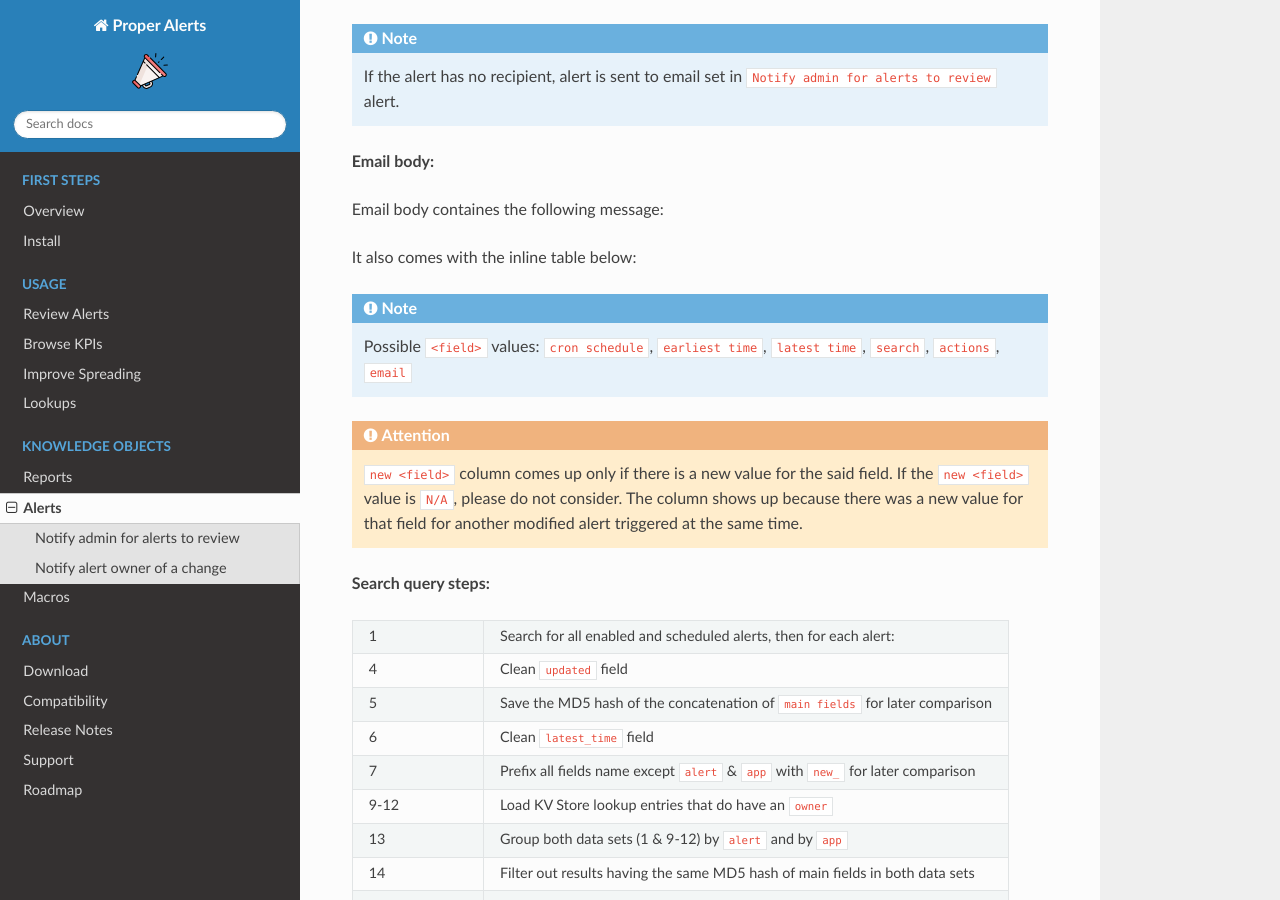
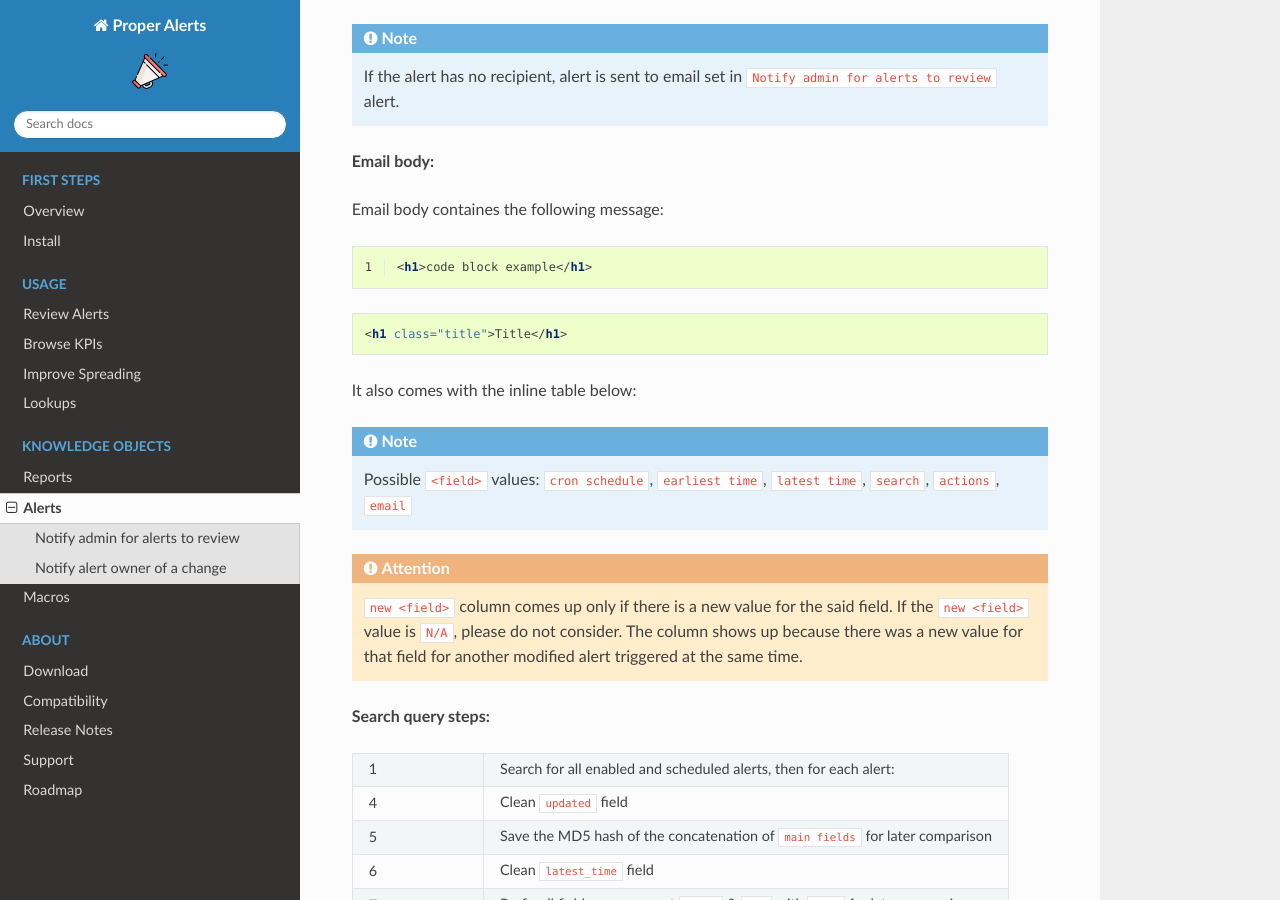
Before and after one commit to a-l-h/splunk-app-proper-alerts, a Sphinx documentation site: the page built from doc/alerts.rst, in a window 1280 px wide and 900 px high, scrolled down 584 px. Built offline with Sphinx 7.4.7 and the Read the Docs theme 2.0.0, drawn with Linux system fonts in a browser that asks for light colours; cross-references to code outside the pages are shown as plain code.

Commit message:
Update alerts.rst

```diff
--- a/doc/alerts.rst
+++ b/doc/alerts.rst
@@ -30,8 +30,17 @@ Email body containes the following message:
 .. code-block:: html
     :linenos:
 
+    <h1>code block example</h1>
+
+.. code-block:: html
+    :linenos:
+
    <p>Your alert '<alert name>' has been modified.</p>
    <p>Please find below what has changed - prefixed with new - within alert's main parameters.</p>
+
+.. code-block:: HTML
+
+  <h1 class="title">Title</h1>
 
 It also comes with the inline table below:
 
```
